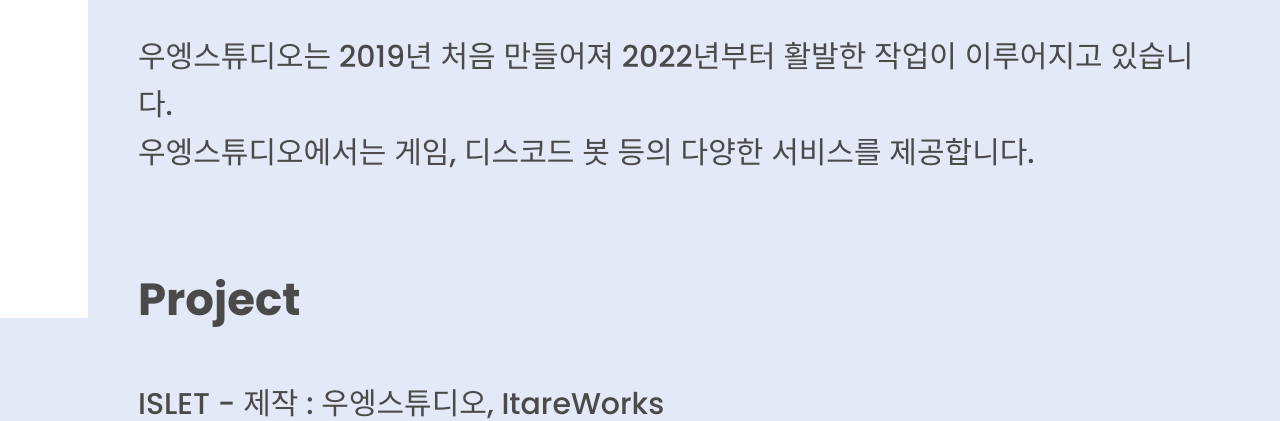
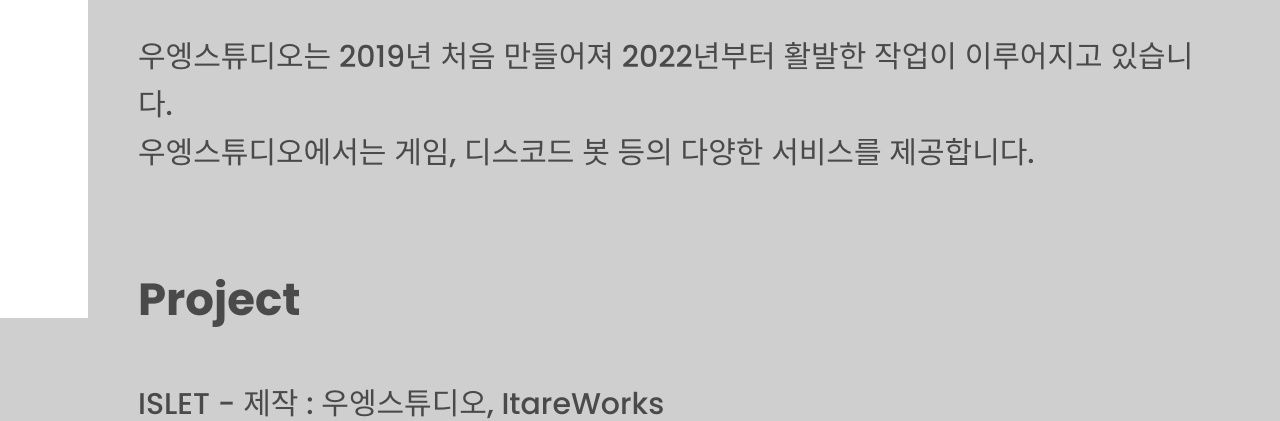
Before and after one commit to Ueng123/WebPage, a plain HTML site: page index.html in a window 1280 px wide. Shown: the part 482-903 px from the top of the page. Drawn offline with nearby package versions, Linux system fonts and the light colour scheme.

Commit message:
Update style.css

```diff
--- a/style.css
+++ b/style.css
@@ -9,9 +9,9 @@
 
 :root{
     /* ===== Colors ===== */
-    --body-color: #E4E9F7;
+    --body-color: #cFcFcF;
     --sidebar-color: #FFF;
-    --primary-color: #DDD;
+    --primary-color: #5a5a5a;
     --primary-color-light: #F6F5FF;
     --toggle-color: #DDD;
     --text-color: #4a4a4a;
```
